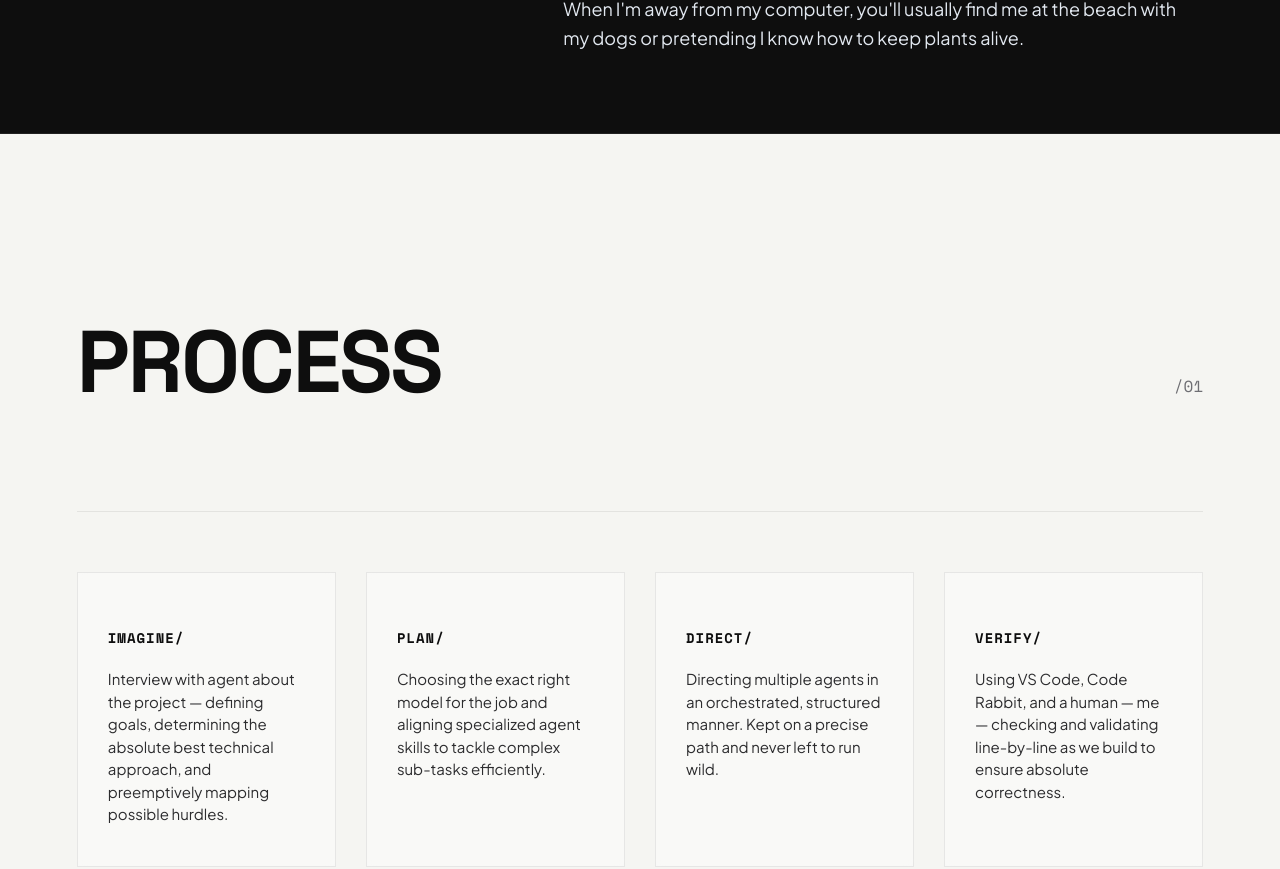
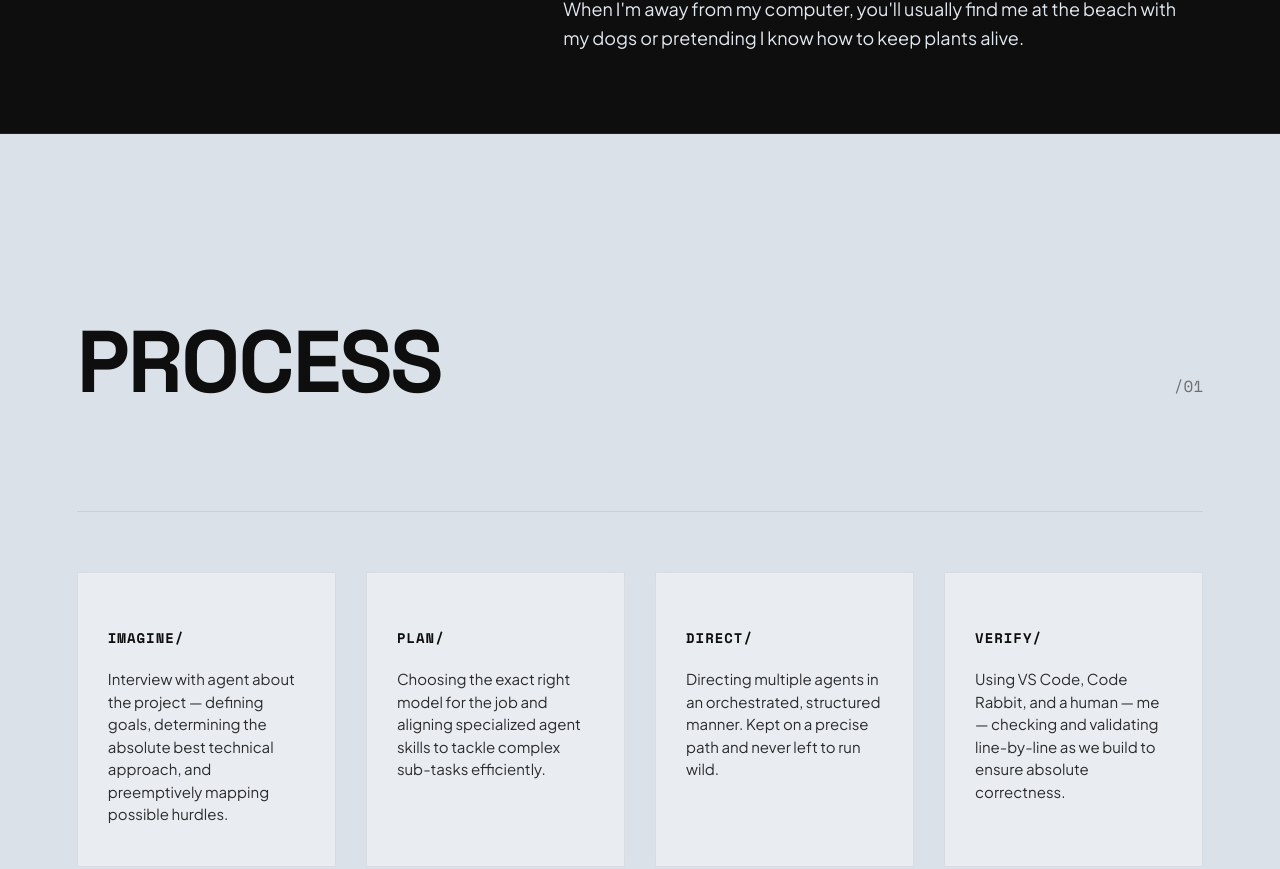
Before and after one commit to ereider1/portfolio, a React (Vite) app: page / in a window 1280 px wide. Shown: the part 931-1800 px from the top of the page. Built offline with nearby package versions, Linux system fonts and the light colour scheme.

Commit message:
changed bg color to cooler tone

```diff
--- a/src/index.css
+++ b/src/index.css
@@ -52,7 +52,7 @@ body {
 }
 
 .theme-light {
-  --bg-color: #f5f5f2; /* Premium warm Alabaster grey */
+  --bg-color: #dbe1e9;
   --text-color: #2c2c2e;
   --text-bold: #0e0e0e;
   --text-muted: #6e6e73;
```
